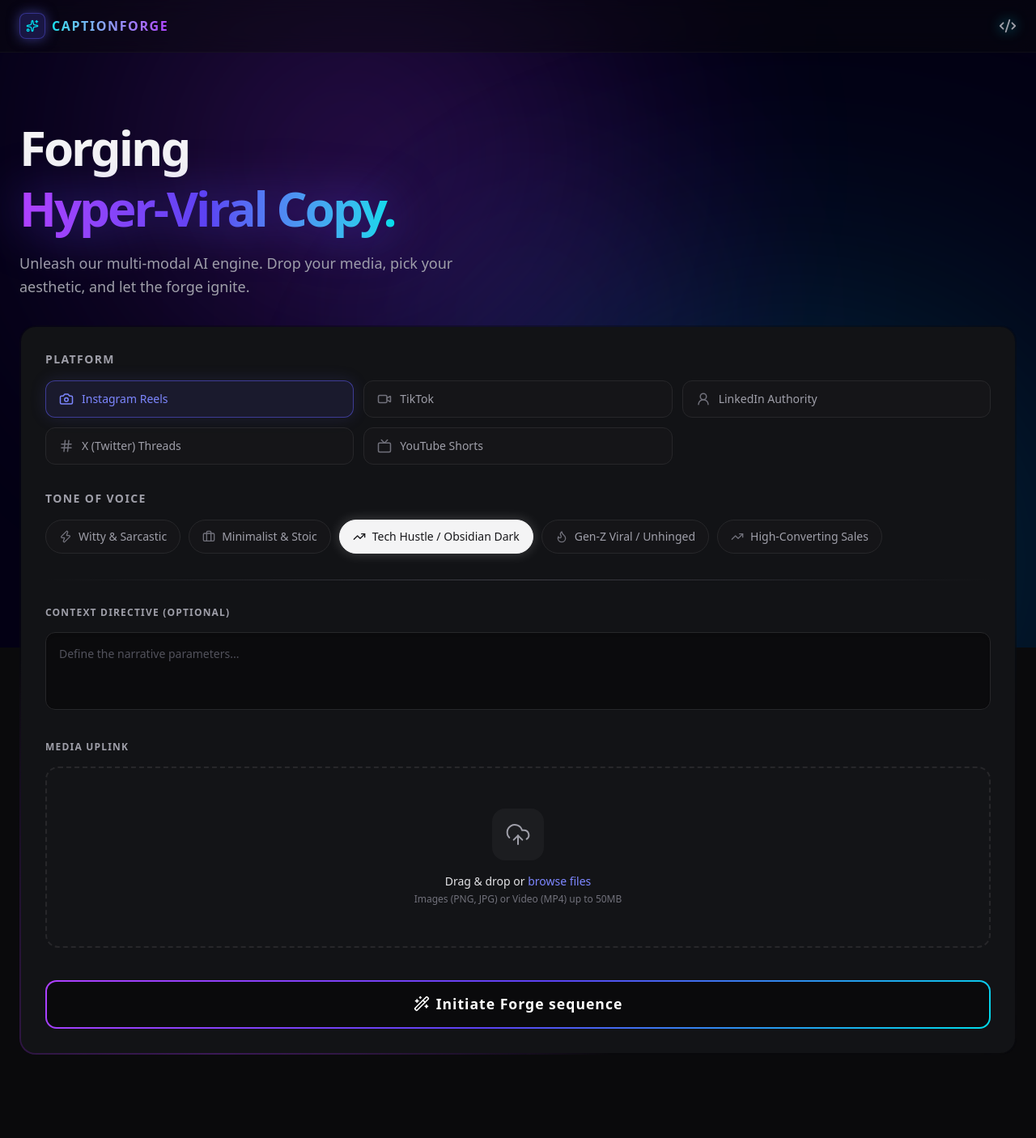
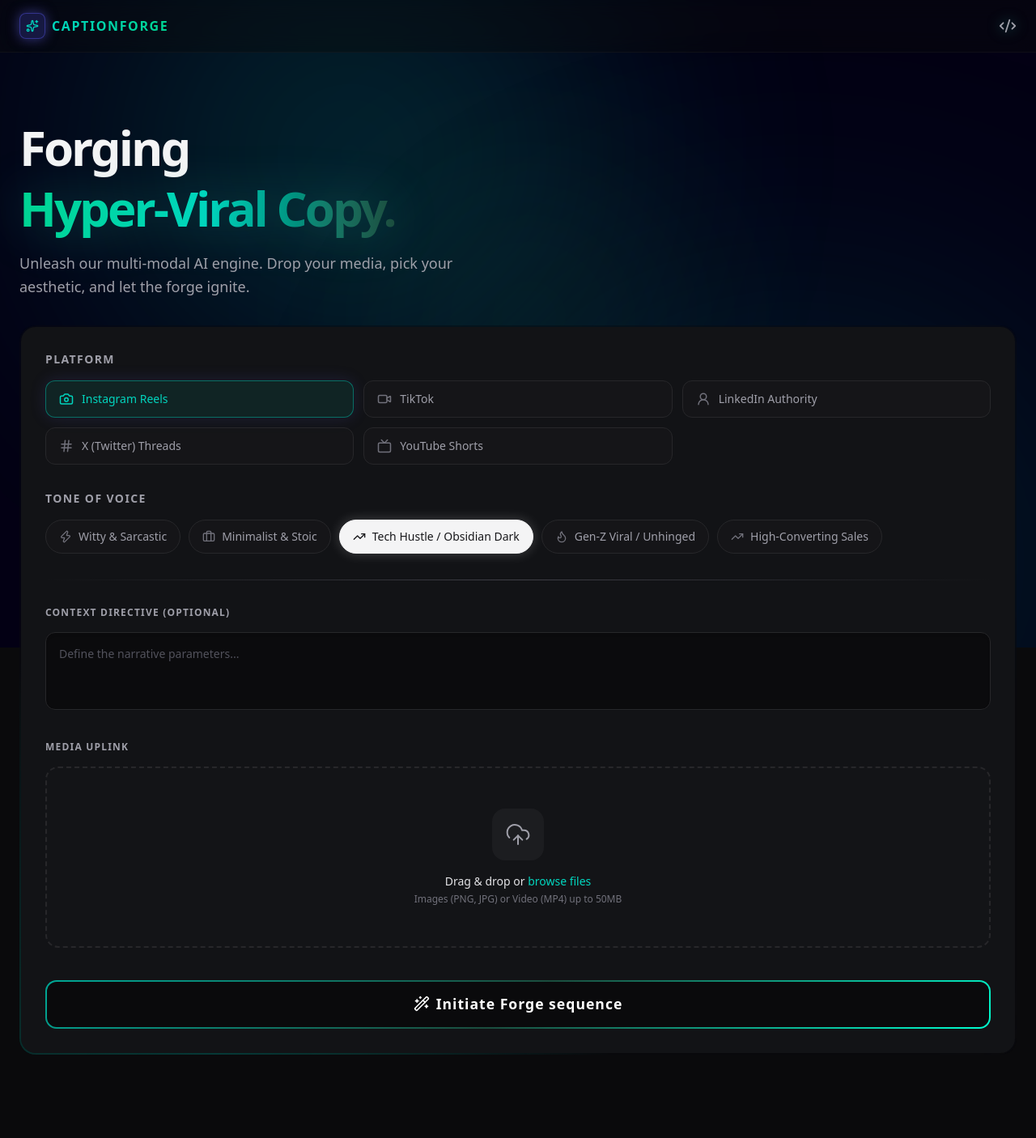
Before and after one commit to ShreyasVavley/Caption-maker, a Next.js app in the folder captionforge-ai/: page / in a window 1280 px wide. Shown: the top 1406 px of the page at 81% size. Built offline with nearby package versions, Linux system fonts and the light colour scheme.

Commit message:
style(theme): switch entire color palette to Sapphire Teal and Bottle Green

```diff
--- a/captionforge-ai/app/page.tsx
+++ b/captionforge-ai/app/page.tsx
@@ -63,11 +63,11 @@ export default function Home() {
         <div className="max-w-7xl mx-auto px-6 h-16 flex items-center justify-between">
           <div className="flex items-center gap-2">
             <div className="w-8 h-8 rounded-lg bg-indigo-500/20 border border-indigo-500/40 flex items-center justify-center shadow-[0_0_15px_rgba(99,102,241,0.5)]">
-              <Sparkles className="w-4 h-4 text-[#00ddeb]" />
+              <Sparkles className="w-4 h-4 text-teal-400" />
             </div>
-            <span className="font-bold tracking-widest uppercase text-transparent bg-clip-text bg-gradient-to-r from-[#00ddeb] to-[#af40ff]">CaptionForge</span>
+            <span className="font-bold tracking-widest uppercase text-transparent bg-clip-text bg-gradient-to-r from-teal-400 to-emerald-400">CaptionForge</span>
           </div>
-          <a href="https://github.com/ShreyasVavley/Caption-maker" target="_blank" rel="noreferrer" className="text-zinc-400 hover:text-[#00ddeb] transition-colors drop-shadow-[0_0_8px_rgba(0,221,235,0.8)]">
+          <a href="https://github.com/ShreyasVavley/Caption-maker" target="_blank" rel="noreferrer" className="text-zinc-400 hover:text-teal-400 transition-colors drop-shadow-[0_0_8px_rgba(45,212,191,0.5)]">
             <Code2 size={22} />
           </a>
         </div>
@@ -81,7 +81,7 @@ export default function Home() {
             <div>
               <h1 className="text-5xl sm:text-6xl font-black tracking-tighter mb-4 leading-tight">
                 Forging <br />
-                <span className="text-transparent bg-clip-text bg-gradient-to-r from-[#af40ff] via-[#5b42f3] to-[#00ddeb] drop-shadow-[0_0_30px_rgba(91,66,243,0.6)]">
+                <span className="text-transparent bg-clip-text bg-gradient-to-r from-emerald-400 via-teal-400 to-[#1B4D3E] drop-shadow-[0_0_30px_rgba(45,212,191,0.3)]">
                   Hyper-Viral Copy.
                 </span>
               </h1>
@@ -104,7 +104,7 @@ export default function Home() {
                   value={prompt}
                   onChange={(e) => setPrompt(e.target.value)}
                   placeholder="Define the narrative parameters..."
-                  className="w-full bg-[#0a0a0c]/80 backdrop-blur-md border border-zinc-800 rounded-xl p-4 text-sm text-zinc-100 placeholder-zinc-600 focus:outline-none focus:border-[#af40ff] focus:ring-1 focus:ring-[#af40ff] transition-all resize-none h-24 shadow-inner"
+                  className="w-full bg-[#0a0a0c]/80 backdrop-blur-md border border-zinc-800 rounded-xl p-4 text-sm text-zinc-100 placeholder-zinc-600 focus:outline-none focus:border-teal-500 focus:ring-1 focus:ring-teal-500 transition-all resize-none h-24 shadow-inner"
                 />
               </div>
 
@@ -151,8 +151,8 @@ export default function Home() {
                   exit={{ opacity: 0, scale: 0.95 }}
                   className="absolute inset-0 flex flex-col items-center justify-center uiverse-holo-card"
                 >
-                  <div className="w-20 h-20 rounded-2xl bg-[#0a0a0c]/80 border border-zinc-800 flex items-center justify-center mb-6 shadow-[0_0_30px_rgba(0,221,235,0.2)]">
-                    <Sparkles className="w-8 h-8 text-[#00ddeb] animate-pulse" />
+                  <div className="w-20 h-20 rounded-2xl bg-[#0a0a0c]/80 border border-zinc-800 flex items-center justify-center mb-6 shadow-[0_0_30px_rgba(0,168,150,0.2)]">
+                    <Sparkles className="w-8 h-8 text-teal-400 animate-pulse" />
                   </div>
                   <h3 className="text-xl font-bold text-white mb-2 tracking-wide">Awaiting Uplink</h3>
                   <p className="text-zinc-500 text-center text-sm max-w-[260px] leading-relaxed">
@@ -173,7 +173,7 @@ export default function Home() {
                     <div className="uiverse-atom-core" />
                   </div>
                   <h3 className="text-xl font-bold text-white mb-2 tracking-widest uppercase">Processing via Gemini</h3>
-                  <p className="text-[#00ddeb] text-sm animate-pulse tracking-wide font-medium">Extracting multi-modal intelligence...</p>
+                  <p className="text-teal-400 text-sm animate-pulse tracking-wide font-medium">Extracting multi-modal intelligence...</p>
                 </motion.div>
               )}
 
@@ -185,9 +185,9 @@ export default function Home() {
                   className="flex flex-col gap-6 relative z-20"
                 >
                   <div className="flex items-center gap-4 mb-2 px-2">
-                    <div className="h-px bg-gradient-to-r from-transparent via-[#af40ff] to-transparent flex-grow opacity-50" />
-                    <span className="text-xs font-bold uppercase tracking-widest text-[#00ddeb] drop-shadow-[0_0_5px_rgba(0,221,235,0.8)]">Output Generated</span>
-                    <div className="h-px bg-gradient-to-r from-transparent via-[#af40ff] to-transparent flex-grow opacity-50" />
+                    <div className="h-px bg-gradient-to-r from-transparent via-teal-500 to-transparent flex-grow opacity-50" />
+                    <span className="text-xs font-bold uppercase tracking-widest text-teal-400 drop-shadow-[0_0_5px_rgba(45,212,191,0.8)]">Output Generated</span>
+                    <div className="h-px bg-gradient-to-r from-transparent via-teal-500 to-transparent flex-grow opacity-50" />
                   </div>
 
                   <CaptionCard index={1} title="The Hook" variation={result.variations.hookShort} platform={platform} />
--- a/captionforge-ai/app/uiverse.css
+++ b/captionforge-ai/app/uiverse.css
@@ -9,7 +9,7 @@
   height: 60px;
   border-radius: 14px;
   border: none;
-  background-image: linear-gradient(144deg, #af40ff, #5b42f3 50%, #00ddeb);
+  background-image: linear-gradient(144deg, #00A896, #1B4D3E 50%, #00FFD1);
   color: #fff;
   font-size: 1.1rem;
   font-weight: bold;
@@ -35,7 +35,7 @@
 }
 
 .uiverse-galaxy-btn:hover {
-  box-shadow: 0 0 20px rgba(91, 66, 243, 0.5), 0 0 40px rgba(175, 64, 255, 0.3);
+  box-shadow: 0 0 20px rgba(27, 77, 62, 0.5), 0 0 40px rgba(0, 168, 150, 0.3);
   transform: translateY(-2px);
 }
 
@@ -60,14 +60,14 @@
   height: 100%;
   border-radius: 50%;
   border: 4px solid transparent;
-  border-top-color: #00ddeb;
-  border-bottom-color: #af40ff;
+  border-top-color: #00FFD1;
+  border-bottom-color: #00A896;
   animation: atom-spin 1.5s linear infinite;
 }
 
 .uiverse-atom-loader::after {
-  border-top-color: #5b42f3;
-  border-bottom-color: #00ddeb;
+  border-top-color: #1B4D3E;
+  border-bottom-color: #00FFD1;
   animation-duration: 2.5s;
   animation-direction: reverse;
 }
@@ -85,9 +85,9 @@
   transform: translate(-50%, -50%);
   width: 20px;
   height: 20px;
-  background: radial-gradient(circle, #fff, #00ddeb);
+  background: radial-gradient(circle, #fff, #00FFD1);
   border-radius: 50%;
-  box-shadow: 0 0 15px #00ddeb, 0 0 30px #af40ff;
+  box-shadow: 0 0 15px #00FFD1, 0 0 30px #00A896;
   animation: core-pulse 1.5s ease-in-out infinite alternate;
 }
 
@@ -116,7 +116,7 @@
   height: 200%;
   background: conic-gradient(
     transparent,
-    rgba(175, 64, 255, 0.3),
+    rgba(0, 168, 150, 0.3),
     transparent 30%
   );
   animation: rotate-holo 4s linear infinite;
@@ -156,14 +156,14 @@
 }
 
 .uiverse-radio-label:hover {
-  border-color: #5b42f3;
-  box-shadow: 0 0 15px rgba(91, 66, 243, 0.2);
+  border-color: #00A896;
+  box-shadow: 0 0 15px rgba(0, 168, 150, 0.2);
 }
 
 .uiverse-radio-input:checked + .uiverse-radio-label {
-  background: rgba(91, 66, 243, 0.1);
-  border-color: #af40ff;
-  box-shadow: 0 0 20px rgba(175, 64, 255, 0.3), inset 0 0 10px rgba(91, 66, 243, 0.2);
+  background: rgba(0, 168, 150, 0.1);
+  border-color: #00FFD1;
+  box-shadow: 0 0 20px rgba(0, 255, 209, 0.3), inset 0 0 10px rgba(0, 168, 150, 0.2);
 }
 
 .uiverse-radio-icon {
@@ -174,8 +174,8 @@
 }
 
 .uiverse-radio-input:checked + .uiverse-radio-label .uiverse-radio-icon {
-  color: #00ddeb;
-  filter: drop-shadow(0 0 5px #00ddeb);
+  color: #00FFD1;
+  filter: drop-shadow(0 0 5px #00FFD1);
 }
 
 .uiverse-radio-text {
@@ -213,13 +213,13 @@
 }
 
 .uiverse-bg-orbs::before {
-  background: radial-gradient(circle, rgba(175,64,255,0.8) 0%, rgba(175,64,255,0) 70%);
+  background: radial-gradient(circle, rgba(0, 255, 209, 0.6) 0%, rgba(0, 255, 209, 0) 70%);
   top: -20%;
   left: -10%;
 }
 
 .uiverse-bg-orbs::after {
-  background: radial-gradient(circle, rgba(0,221,235,0.8) 0%, rgba(0,221,235,0) 70%);
+  background: radial-gradient(circle, rgba(0, 168, 150, 0.7) 0%, rgba(0, 168, 150, 0) 70%);
   bottom: -20%;
   right: -10%;
   animation-duration: 15s;
@@ -231,7 +231,7 @@
   width: 60vw;
   height: 60vh;
   border-radius: 50%;
-  background: radial-gradient(circle, rgba(91,66,243,0.7) 0%, rgba(91,66,243,0) 70%);
+  background: radial-gradient(circle, rgba(27, 77, 62, 0.8) 0%, rgba(27, 77, 62, 0) 70%);
   filter: blur(120px);
   top: 50%;
   left: 50%;
--- a/captionforge-ai/components/DropZone.tsx
+++ b/captionforge-ai/components/DropZone.tsx
@@ -83,7 +83,7 @@ export default function DropZone({ onFileSelect }: DropZoneProps) {
             className={cn(
               "relative flex flex-col items-center justify-center w-full h-56 rounded-2xl border-2 border-dashed transition-all duration-200 cursor-pointer overflow-hidden",
               dragActive
-                ? "border-indigo-500 bg-indigo-500/5 scale-[1.02]"
+                ? "border-teal-500 bg-teal-500/5 scale-[1.02]"
                 : "border-zinc-800 bg-zinc-900/30 hover:bg-zinc-900/60 hover:border-zinc-700"
             )}
             onDragEnter={handleDrag}
@@ -102,14 +102,14 @@ export default function DropZone({ onFileSelect }: DropZoneProps) {
 
             <div className={cn(
               "p-4 rounded-2xl transition-all duration-300 mb-4",
-              dragActive ? "bg-indigo-500/20 text-indigo-400" : "bg-zinc-800/50 text-zinc-400"
+              dragActive ? "bg-teal-500/20 text-teal-400" : "bg-zinc-800/50 text-zinc-400"
             )}>
               <UploadCloud size={32} strokeWidth={1.5} />
             </div>
 
             <div className="text-center px-4">
               <p className="text-sm font-medium text-zinc-200 mb-1">
-                Drag & drop or <span className="text-indigo-400">browse files</span>
+                Drag & drop or <span className="text-teal-400">browse files</span>
               </p>
               <p className="text-xs text-zinc-500">
                 Images (PNG, JPG) or Video (MP4) up to 50MB
@@ -130,7 +130,7 @@ export default function DropZone({ onFileSelect }: DropZoneProps) {
 
             <div className="relative z-10 flex flex-col items-center gap-3 pointer-events-none p-6">
               <div className="p-3 bg-zinc-900/80 backdrop-blur-md rounded-xl border border-zinc-800 shadow-xl">
-                {preview.type === 'image' ? <FileImage className="text-indigo-400" size={24} /> : <FileVideo className="text-indigo-400" size={24} />}
+                {preview.type === 'image' ? <FileImage className="text-teal-400" size={24} /> : <FileVideo className="text-teal-400" size={24} />}
               </div>
               <div className="text-center bg-zinc-900/60 backdrop-blur-md py-1.5 px-4 rounded-full border border-zinc-800/50">
                 <p className="text-sm font-medium text-zinc-200 truncate max-w-[200px]">{preview.name}</p>
--- a/captionforge-ai/components/PlatformSelector.tsx
+++ b/captionforge-ai/components/PlatformSelector.tsx
@@ -44,11 +44,11 @@ export default function PlatformSelector({ platform, setPlatform, tone, setTone
               className={cn(
                 "flex items-center gap-2.5 px-4 py-3 rounded-xl text-sm font-medium transition-all duration-200 border",
                 platform === name
-                  ? "bg-indigo-500/10 border-indigo-500/50 text-indigo-400 shadow-[0_0_20px_rgba(99,102,241,0.15)]"
+                  ? "bg-teal-500/10 border-teal-500/50 text-teal-400 shadow-[0_0_20px_rgba(99,102,241,0.15)]"
                   : "bg-zinc-900/50 border-zinc-800 text-zinc-400 hover:bg-zinc-800 hover:text-zinc-200"
               )}
             >
-              <Icon size={18} className={platform === name ? "text-indigo-400" : "text-zinc-500"} />
+              <Icon size={18} className={platform === name ? "text-teal-400" : "text-zinc-500"} />
               <span className="truncate">{name}</span>
             </button>
           ))}
```
Also changed, not shown: captionforge-ai/components/CaptionCard.tsx (+5 -5 lines).
